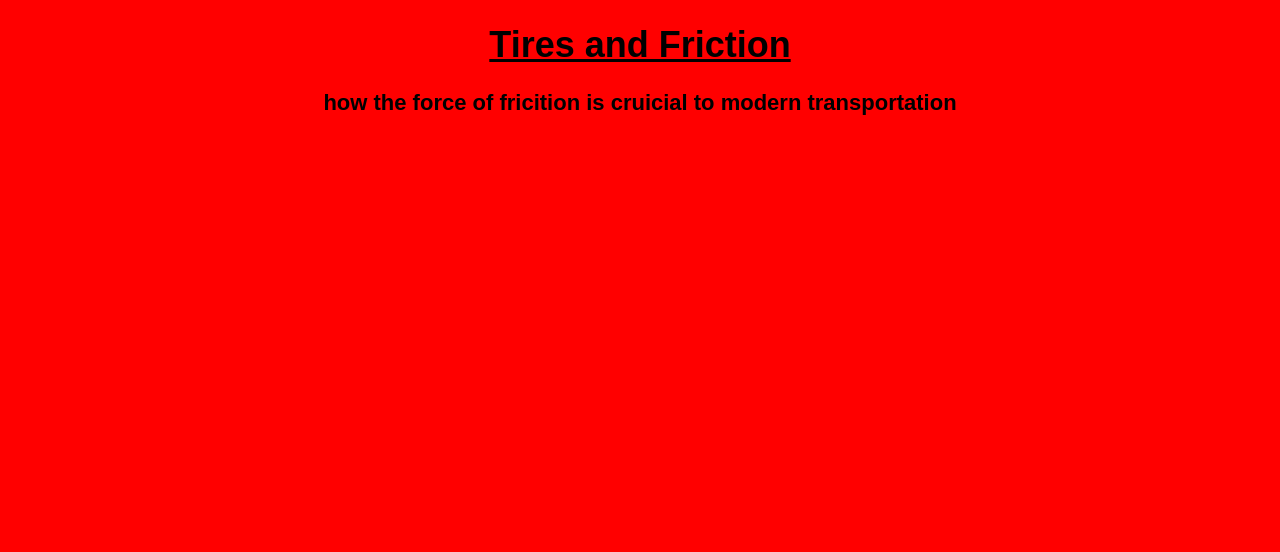
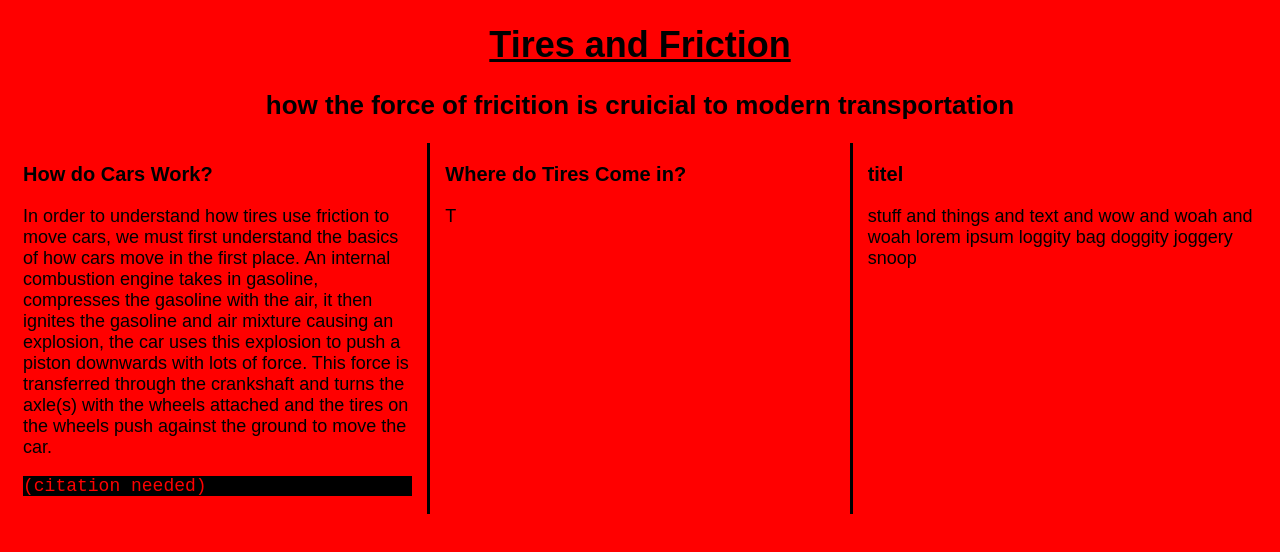
Before and after one commit to CanadianWaffls/Physics-Friction-Website, a plain HTML site: page index.html in a window 1280 px wide. Drawn offline with Linux system fonts and the light colour scheme.

Commit message:
-how do cars work paragraph -body paragraph layout -citation needed styling

```diff
--- a/index.html
+++ b/index.html
@@ -10,5 +10,35 @@
             <h1><b><u> Tires and Friction </u></b></h1>
             <h2> how the force of fricition is cruicial to modern transportation</h2>
         </div>
+        <h2></h2>
+        <div class="container" id="bodyParagraphContainer">
+            <div id="howCarsWork">
+                <h3>
+                    How do Cars Work?
+                </h3>
+                <p>
+                    In order to understand how tires use friction to move cars,
+                    we must first understand the basics of how cars move in the first place.
+                    An internal combustion engine takes in gasoline, compresses the gasoline with the air,
+                    it then ignites the gasoline and air mixture causing an explosion,
+                        the car uses this explosion to push a piston downwards with lots of force.
+                        This force is transferred through the crankshaft and turns the axle(s)
+                        with the wheels attached and the tires on the wheels push against the ground
+                        to move the car. <p class="citationNeeded">(citation needed)</p>
+                </p>
+            </div>
+            <div id="howThisAffectsTires">
+                <h3>Where do Tires Come in?</h3>
+                <p>
+                    T
+                </p>
+            </div>
+            <div id="howFrictionAffectsThis">
+                <h3>titel</h3>
+                <p>stuff and things and text and wow and woah and woah
+                    lorem ipsum loggity bag doggity joggery snoop
+                </p>
+            </div>
+        </div>
     </body>
 </html>
--- a/styleSheet.css
+++ b/styleSheet.css
@@ -7,6 +7,31 @@ h1{
 }
 h2{
     font-family:Arial, Helvetica, sans-serif;
+}
+h3{
+    font-family:Arial, Helvetica, sans-serif;
+    font-size: 20px;
+}
+p{
+    font-family:Arial, Helvetica, sans-serif;
+    font-size: 18px;
+}
+.citationNeeded{
+    font-family: 'Courier New', Courier, monospace;
+    color: red;
+    background-color: black;
+}
+#bodyParagraphContainer div{
+    flex: 33%;
+    padding-left: 15px;
+    padding-right: 15px;
+}
+
+#howThisAffectsTires{
+    border-top: none;
+    border-bottom: none;
+    border-right: solid;
+    border-left: solid;
 }
 
 #title{
@@ -20,5 +45,5 @@ h2{
     font-size:36px;
 }
 #title h2{
-    font-size:22px;
+    font-size:26px;
 }
```
